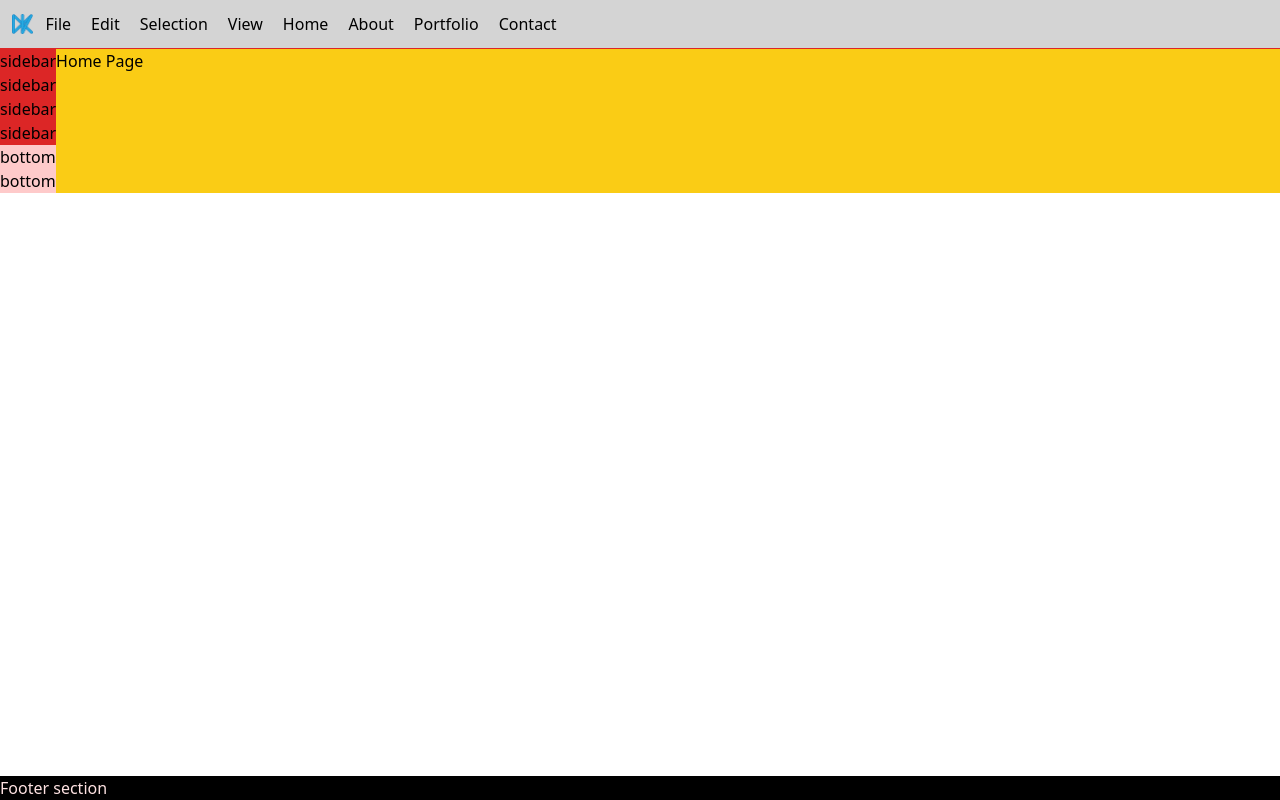
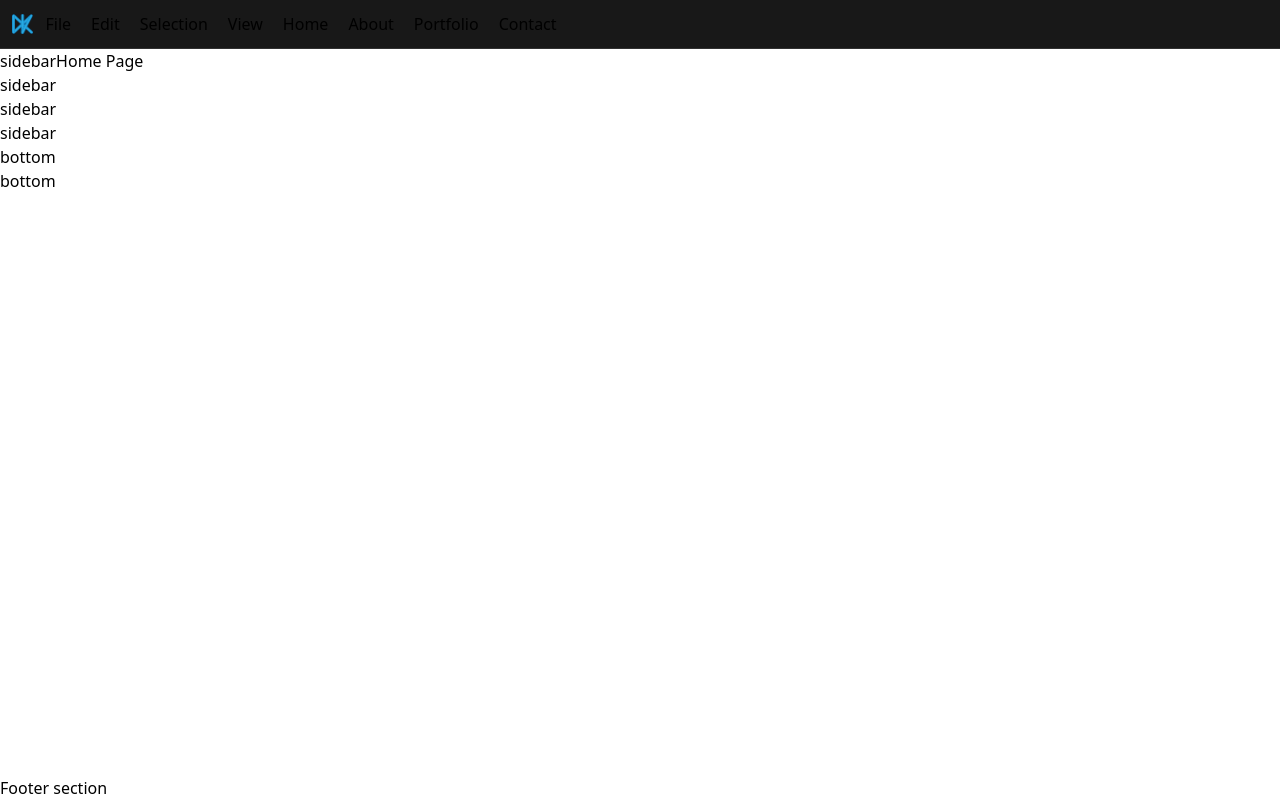
Before and after one commit to Darzwaitz/portfolio_2.0, a React (Vite) app: page / in a window 1280 px wide. Built offline with nearby package versions, Linux system fonts and the light colour scheme.

Commit message:
added custom colourz to tailwind for whole project - some more to be added maybe later

```diff
--- a/src/index.css
+++ b/src/index.css
@@ -8,83 +8,3 @@
         src: local('CascadiaMono'), url('./assets/fonts/CascadiaMono.ttf');
     }
 }
-
-/* main dark-black*/
-.color-black-01 {
-    color: #181818;
-}
-
-/* secondary main-black - main bckgrd of active page - suggestion box*/
-.color-black-02 {
-    color: #1f1f1f;
-}
-
-/* suggestion box - grey-borders */
-.color-grey-04 {
-    color: #3b3b3b;
-}
-
-/* tertiary main-black - watermark logo*/
-.color-black-03 {
-    color: #161616;
-}
-
-/* search bar - nav page display main-black*/
-.color-black-04 {
-    color: #252525;
-}
-
-/* hover border & button-blue - open remote window button - vscode logo main dark-blue*/
-.color-blue-01 {
-    color: #0078d4;
-}
-
-/* vscode logo light-blue*/
-.color-blue-02 {
-    color: #0076b9;
-}
-
-/* nav icons inactive  */
-.color-grey-01 {
-    color: #868686;
-}
-
-/* nav icons hoveractive */
-.color-grey-02 {
-    color: #d2d2d2;
-}
-
-/* grey-borders */
-.color-grey-03 {
-    color: #313131;
-}
-
-/* active bcgrd-grey hover nav & terminal icons hover  */
-.color-grey-04 {
-    color: #2c2d2d;
-}
-
-/* active bcgrd-grey hover nav & terminal icons hover
-.color-grey-04 {
-  color: #2c2d2d;
-} */
-
-/* bash terminal-green */
-.color-green-01 {
-    color: #0dac6e;
-}
-
-/* bash terminal-pink */
-.color-pink-01 {
-    color: #b24db2;
-}
-
-/* bash terminal-yellow & tilde */
-.color-yellow-01 {
-    color: #d8d610;
-}
-
-/* bash terminal-blue */
-.color-blue-03 {
-    color: #119fc6;
-}
--- a/src/ui/Header.jsx
+++ b/src/ui/Header.jsx
@@ -4,7 +4,7 @@ import Logo from './Logo'
 
 function Header() {
     return (
-        <header className="flex flex-wrap items-center border-b border-red-600 bg-neutral-300 p-3 ">
+        <header className="border-grey-03 bg-black-01 flex flex-wrap items-center border-b bg-neutral-300 p-3 ">
             <Link to="/">
                 <Logo />
             </Link>
--- a/tailwind.config.js
+++ b/tailwind.config.js
@@ -2,6 +2,42 @@
 export default {
     content: ['./index.html', './src/**/*.{js,ts,jsx,tsx}'],
     theme: {
+        colors: {
+            transparent: 'transparent',
+            current: 'currentColor',
+            'black-01':
+                '#181818' /* main dark black secondary main-black - main bckgrd of active page - suggestion box */,
+            'black-02':
+                '#1f1f1f' /* secondary main-black - main bckgrd of active page - suggestion box */,
+            'grey-04': '#3b3b3b' /* suggestion box - grey-borders */,
+
+            'black-03': '#161616' /* tertiary main-black - watermark logo */,
+
+            'black-04':
+                '#252525' /* search bar - nav page display main-black */,
+
+            'blue-01':
+                '#0078d4' /* hover border & button-blue - open remote window button - vscode logo main dark-blue */,
+
+            'blue-02': '#0076b9' /* vscode logo light-blue */,
+
+            'grey-01': '#868686' /* nav icons inactive */,
+
+            'grey-02': '#d2d2d2' /* nav icons hoveractive */,
+
+            'grey-03': '#313131' /* grey-borders */,
+
+            'grey-04':
+                '#2c2d2d' /* active bcgrd-grey hover nav & terminal icons hover */,
+
+            'green-01': '#0dac6e' /* bash terminal-green */,
+
+            'pink-01': '#b24db2' /*  */,
+
+            'yellow-01': '#d8d610' /* bash terminal-yellow & tilde */,
+
+            'blue-03': '#119fc6' /* bash terminal-blue */,
+        },
         extend: {
             fontFamily: {
                 sans: ['"CascadiaMono"'],
```
Also changed, not shown: bkup/index-bkup.css (added, +75 -0 lines).
